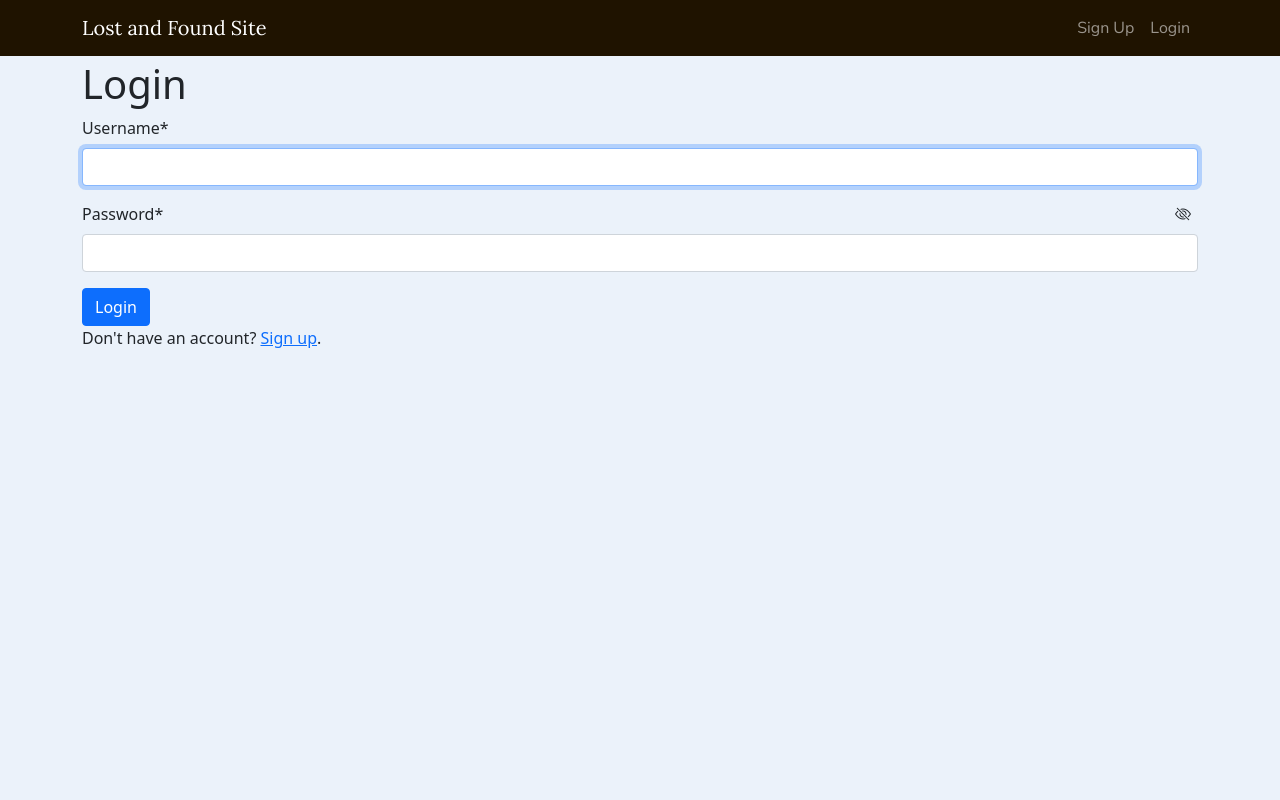
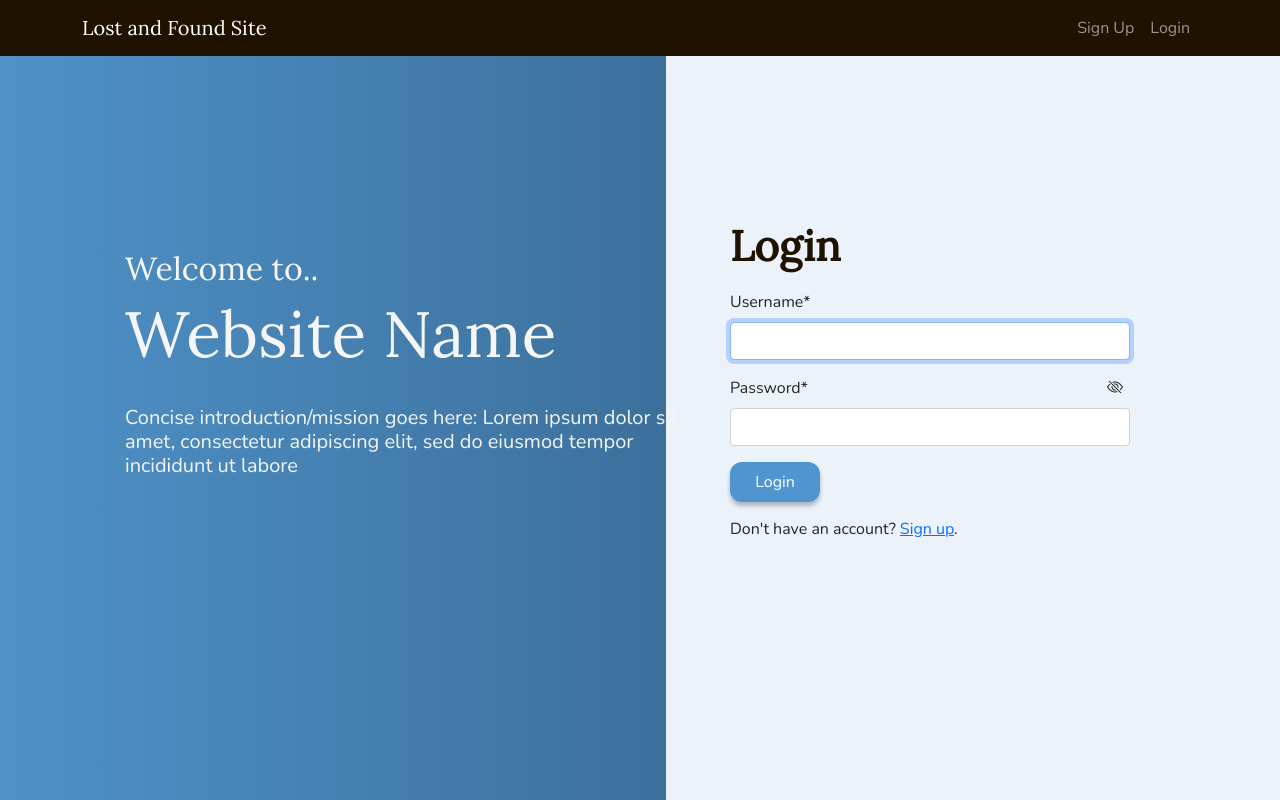
Before and after one commit to rebeccayu2015/lofosite, a Django app: page /login/ in a window 1280 px wide. Run offline with Django 4.2, Linux system fonts and the light colour scheme; some libraries are stand-ins or nearby versions.

Commit message:
Modified login and sign up pages, and item buttons

```diff
--- a/templates/base.html
+++ b/templates/base.html
@@ -376,6 +472,135 @@
         font-family: 'Nunito Sans', sans-serif;
       }
 
+      .needs-validation{
+        width: 400px;
+        font-family: 'Nunito', sans-serif;
+      }
+
+      #login-title{
+
+        font-family: 'Lora';
+        font-size: 42px;
+        line-height: 72px;
+        font-weight: 600;
+
+        color: #1F1300;
+
+        display: block;
+      }
+
+      .btn.btn-primary{
+        /*
+        position: absolute;
+        left: 1143px;
+        top: 468px;
+        */
+
+        width: 90px;
+        height: 40px;
+
+        background-color: #4F96D1;
+        box-shadow: 0px 4px 4px rgba(0, 0, 0, 0.25);
+        border-radius: 12px;
+        border-width: 0px;
+
+        color: white;
+        font-family: 'Nunito', sans-serif;
+
+        transition: background .2s ease-in-out;
+
+      }
+
+      .btn.btn-primary:hover{
+        background-color: #3b74a2;
+      }
+
+      #login-bottom{
+        padding-top: 15px;
+        padding-bottom: 15px;
+      }
+
+      .login-container{
+        margin-top: 150px;
+        float: right;
+        margin-right: 150px;
+
+      }
+
+      .signup-container{
+        margin-top: 25px;
+        float: right;
+        margin-right: 150px;
+
+      }
+
+      .welcome-container{
+        margin-top: 250px;
+        float: left;
+        margin-left: 125px;
+
+        z-index: 0;
+      }
+
+      #welcome-title{
+        color: whitesmoke;
+        font-family: 'Lora';
+        font-size: 64px;
+      }
+
+      #welcome-subhead{
+        color: whitesmoke;
+        width: 600px;
+        padding-top: 25px;
+        font-size: 20px;
+        font-family: 'Nunito', sans-serif;
+      }
+
+      .welcome-background{
+        position: fixed;
+        top: 0px;
+        left: 0px;
+        width: 52%;
+        height: 100%;
+        background-color:#3b74a2;
+
+        background-image: linear-gradient(to right, #5398d0d1, #3c709c );
+      }
+
+      #signup-title{
+
+        font-family: 'Lora';
+        font-size: 42px;
+        line-height: 72px;
+        font-weight: 600;
+
+        color: #1F1300;
+
+        display: block;
+
+        margin-top: 50px;
+
+      }
+
+      #hint_id_password1{
+        padding-top: 5px;
+        padding-bottom: 5px;
+      }
+
+      #hint_id_password2{
+        padding-top: 5px;
+        padding-bottom: 5px;
+      }
+
+      #hint_id_username{
+        padding-top: 5px;
+        padding-bottom: 5px;
+      }
+
+
+
+
+
 
 
 
--- a/users/templates/registration/login.html
+++ b/users/templates/registration/login.html
@@ -9,19 +9,28 @@
 {% load crispy_forms_tags %}
 
 {% block content %}
-<div class="container">
+<div class="welcome-background">
+  <div class="welcome-container">
+    <h2 style="color: whitesmoke; font-family: 'Lora';"> Welcome to.. </h2>
+    <h1 id="welcome-title"> Website Name </h1>
+    <h2 id="welcome-subhead"> Concise introduction/mission goes here: Lorem ipsum dolor
+        sit amet, consectetur adipiscing elit, sed do eiusmod tempor incididunt ut labore </h2>
+  </div>
+</div>
+
+<div class="login-container">
   {% if "next" in request.get_full_path %}
     <div class="alert alert-warning alert-dismissible" role="alert">
       You must log in to continue.
       <button type="button" class="btn-close" data-bs-dismiss="alert"></button>
     </div>
   {% endif %}
-  <h1>Login</h1>
+  <h1 id="login-title">Login</h1>
   <form class="needs-validation" name="login" action="" method="POST" enctype="multipart/form-data" novalidate>
     {% csrf_token %}
     {{ form|crispy }}
     <button class="btn btn-primary" type="submit">Login</button>
-    <p>Don't have an account? <a href="{% url 'sign_up' %}">Sign up</a>.</p>
+    <p id="login-bottom">Don't have an account? <a href="{% url 'sign_up' %}">Sign up</a>.</p>
 
     {% comment %}
       <p>Forgot password? <a href="{% url 'reset_password' %}">Reset password</a>.</p>
```
Also changed, not shown: other parts of templates/base.html (+96 -0 lines), lofosite/settings.py (+7 -1 lines), main/templates/main/item_list.html (+4 -4 lines), users/templates/registration/sign_up.html (+12 -3 lines), db.sqlite3, media/items/images.jpeg (added), media/items/images_3Zu1ONi.jpeg (added), media/items/images_Qfnh5fo.jpeg (added).
